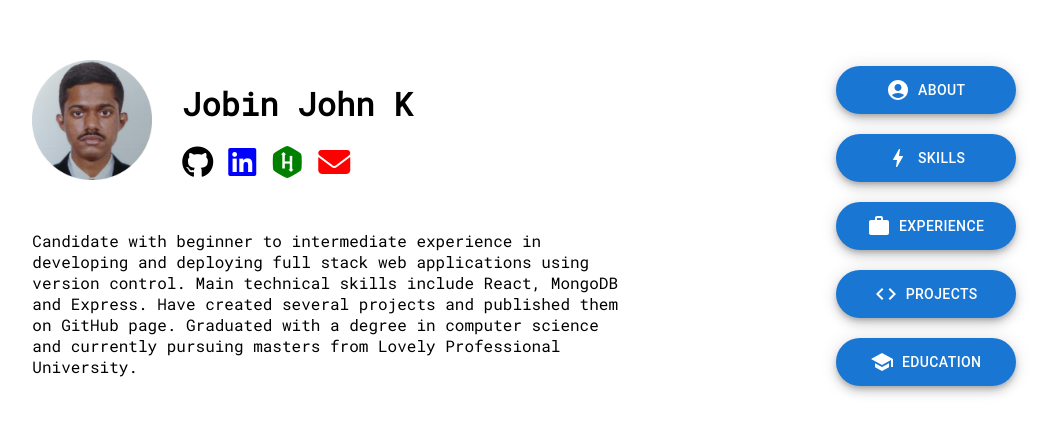
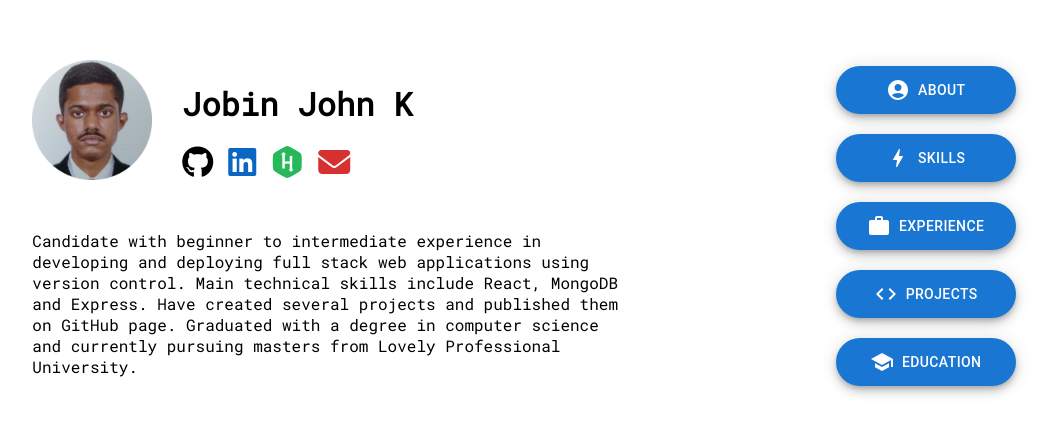
Before and after one commit to jobin365/PortfolioWebsite, a React (Create React App) app in the folder client/: page /about in a window 1280 px wide. Shown: the part 174-608 px from the top of the page, without its empty margins (111-1162 px from the left). Built offline with nearby package versions, Linux system fonts and the light colour scheme.

Commit message:
update colors

```diff
--- a/client/src/components/routes/About.css
+++ b/client/src/components/routes/About.css
@@ -16,11 +16,11 @@ a{
     color: black;
 }
 .blue{
-    color:blue;
+    color:#0a66c2;
 }
 .green{
-    color:green;
+    color:#26b859;
 }
 .red{
-    color:red;
+    color:#d63031;
 }
```
